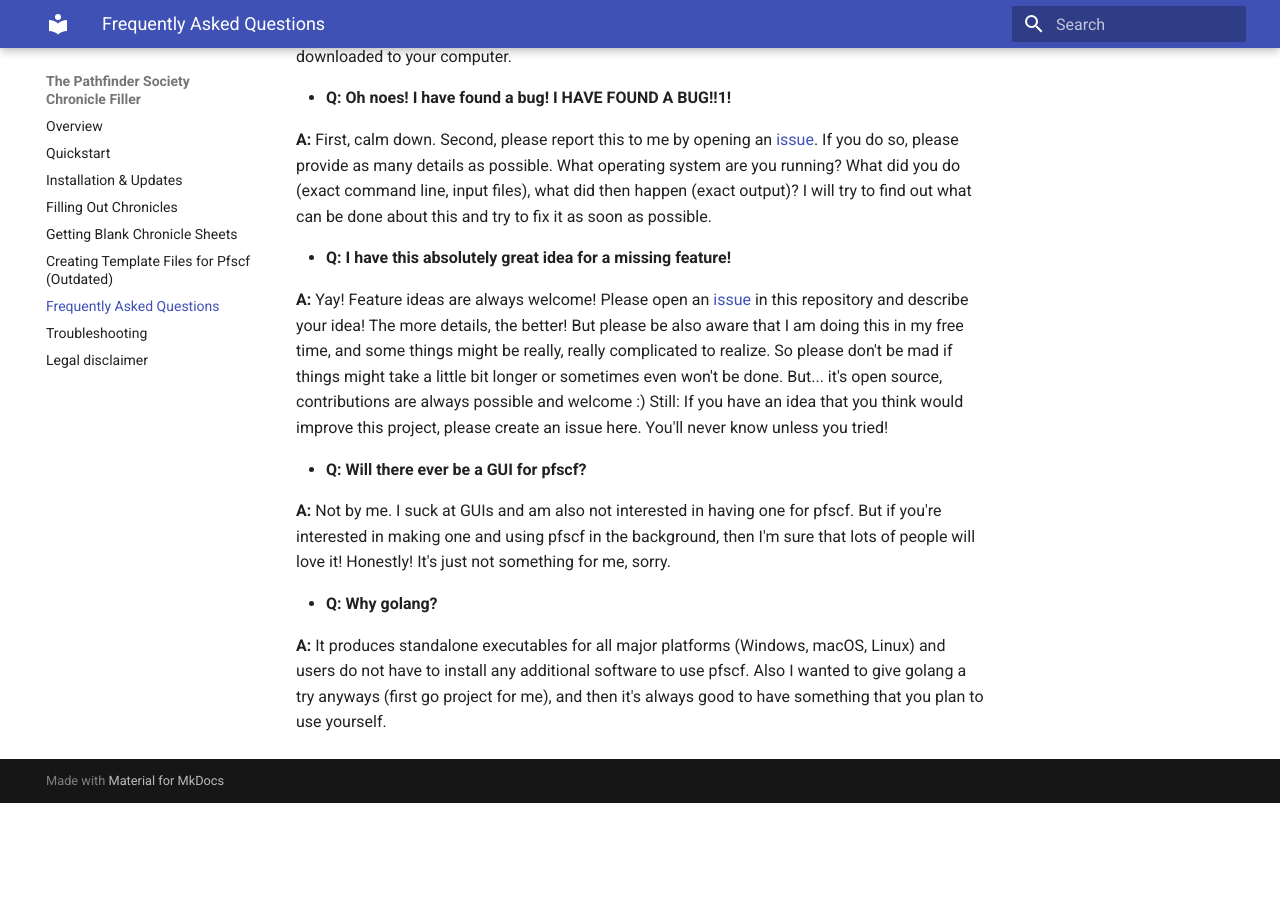
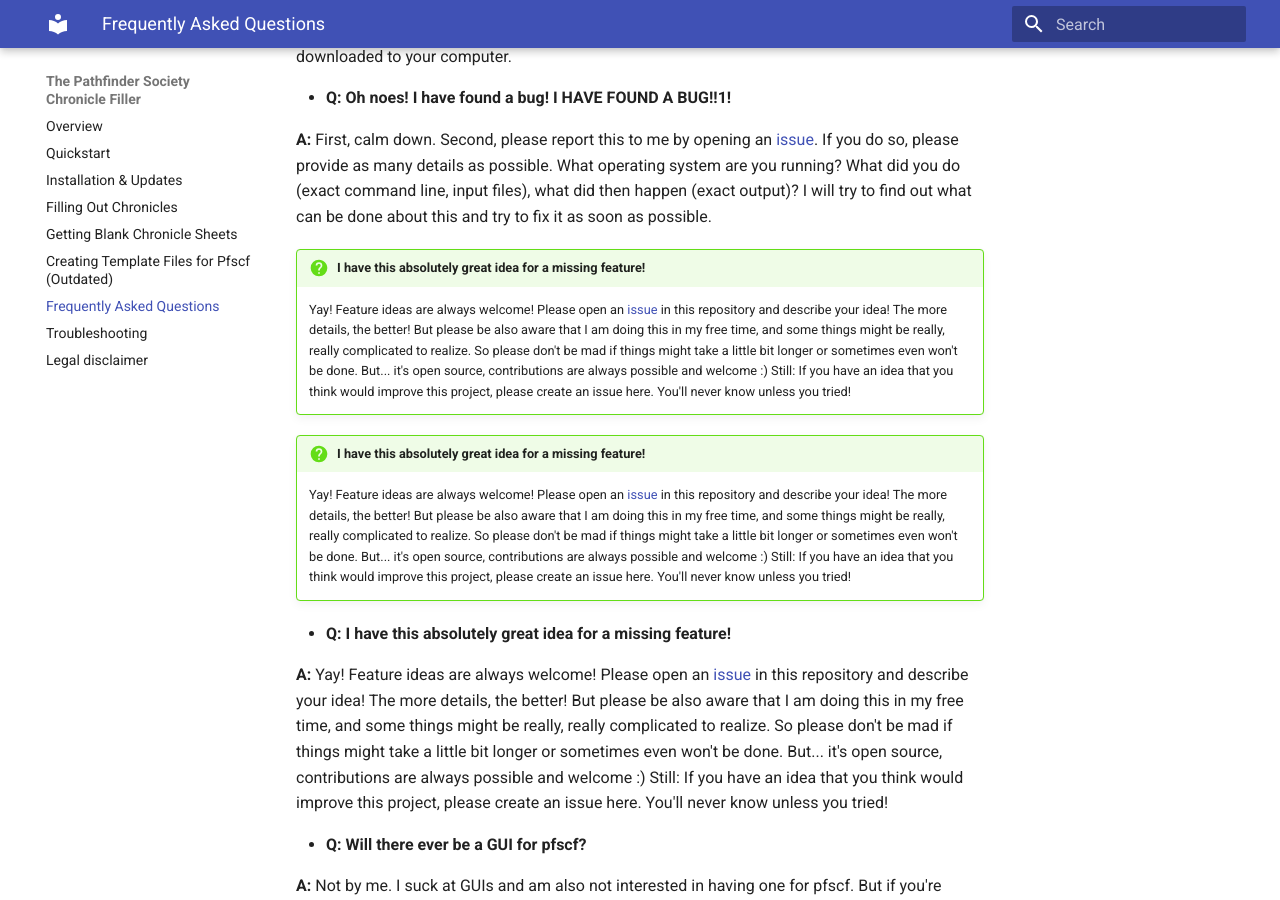
Before and after one commit to Blesmol/pfscf, an MkDocs documentation site: the page built from docs/faq.md, in a window 1280 px wide and 900 px high, scrolled down 830 px. Built offline with MkDocs 1.6.1 and Material for MkDocs 9.7.7, drawn with Linux system fonts in a browser that asks for light colours; before the commit the page ends 1633 px from its top, so only the background shows below that.

Commit message:
doc: reformat FAQ

```diff
--- a/docs/faq.md
+++ b/docs/faq.md
@@ -16,6 +16,14 @@
 
   **A:** First, calm down. Second, please report this to me by opening an [issue](https://github.com/Blesmol/pfscf/issues). If you do so, please provide as many details as possible. What operating system are you running? What did you do (exact command line, input files), what did then happen (exact output)? I will try to find out what can be done about this and try to fix it as soon as possible.
 
+!!! question "I have this absolutely great idea for a missing feature!"
+	Yay! Feature ideas are always welcome! Please open an [issue](https://github.com/Blesmol/pfscf/issues) in this repository and describe your idea! The more details, the better! But please be also aware that I am doing this in my free time, and some things might be really, really complicated to realize. So please don't be mad if things might take a little bit longer or sometimes even won't be done. But... it's open source, contributions are always possible and welcome :) Still: If you have an idea that you think would improve this project, please create an issue here. You'll never know unless you tried!
+
+!!! question "I have this absolutely great idea for a missing feature!"
+
+	Yay! Feature ideas are always welcome! Please open an [issue](https://github.com/Blesmol/pfscf/issues) in this repository and describe your idea! The more details, the better! But please be also aware that I am doing this in my free time, and some things might be really, really complicated to realize. So please don't be mad if things might take a little bit longer or sometimes even won't be done. But... it's open source, contributions are always possible and welcome :) Still: If you have an idea that you think would improve this project, please create an issue here. You'll never know unless you tried!
+
+
 * **Q: I have this absolutely great idea for a missing feature!**
 
   **A:** Yay! Feature ideas are always welcome! Please open an [issue](https://github.com/Blesmol/pfscf/issues) in this repository and describe your idea! The more details, the better! But please be also aware that I am doing this in my free time, and some things might be really, really complicated to realize. So please don't be mad if things might take a little bit longer or sometimes even won't be done. But... it's open source, contributions are always possible and welcome :) Still: If you have an idea that you think would improve this project, please create an issue here. You'll never know unless you tried!
```
